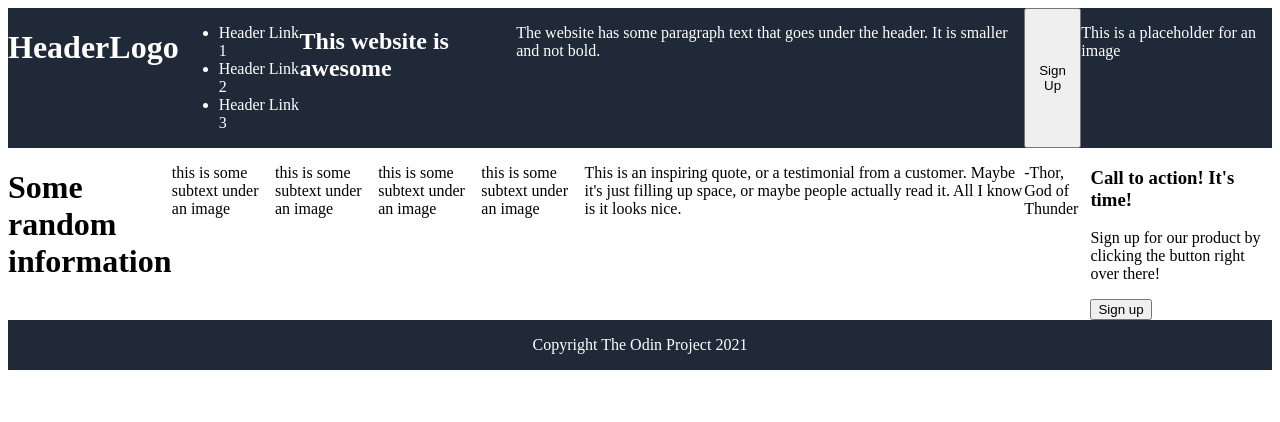
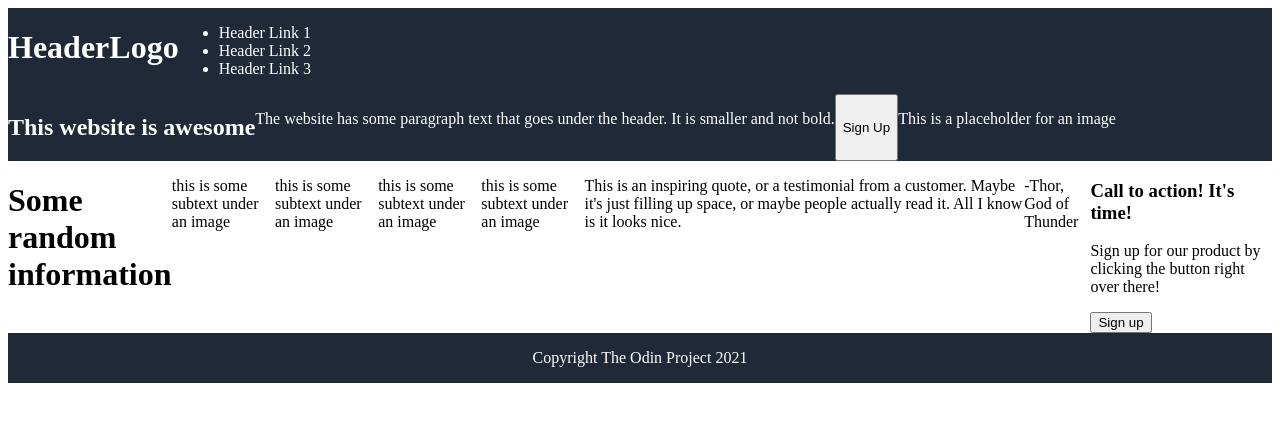
Before and after one commit to Benjamin1089/odin-landing-page, a plain HTML site: page index.html in a window 1280 px wide. Drawn offline with Linux system fonts and the light colour scheme.

Commit message:
Seperate header and hero
Seperated header and hero via flex and new divs

```diff
--- a/index.html
+++ b/index.html
@@ -10,6 +10,7 @@
 <body>
     <div class="layers">
         <div class="darkblock" ID="topbox">
+            <div class="header">
                 <h1>Header</h1>
                 <h1>Logo</h1>
                 <ul>
@@ -17,11 +18,15 @@
                     <li>Header Link 2</li>
                     <li>Header Link 3</li>
                 </ul>
+            </div>
+
+            <div class="hero">
                 <h2>This website is awesome</h2>
                 <p>The website has some paragraph text that goes under the header. It is smaller and not bold.</p>
                 <button>Sign Up</button>
                 <div>
                     <p>This is a placeholder for an image</p>
+                </div>
             </div>
         </div>
 
--- a/style.css
+++ b/style.css
@@ -16,8 +16,18 @@
     display:flex;
 }
 
+.header {
+    display:flex;
+}
+
+.hero {
+    display: flex;
+}
+
 #topbox {
     flex: 5, 5, 250px;
+    display: flex;
+    flex-direction: column;
 }
 
 #bottombox {
```
Lines whose indentation alone changed are shown as unchanged.
